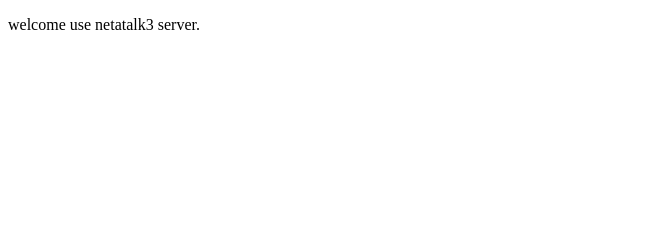
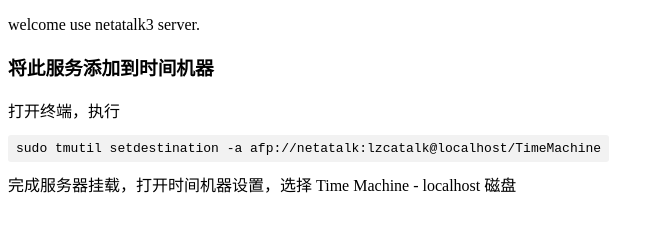
Before and after one commit to PBK-B/lzc-netatalk3, a plain HTML site: page index.html in a window 1280 px wide. Shown: the whole page, without its empty margins (0-664 px from the left). Drawn offline with Linux system fonts and the light colour scheme.

Commit message:
feat: add index.html

```diff
--- a/index.html
+++ b/index.html
@@ -9,8 +9,28 @@
     <meta charset="UTF-8">
     <meta name="viewport" content="width=device-width, initial-scale=1.0">
     <title>Welcome use netatalk3 server</title>
+    <style lang="css" type="text/css">
+        code {
+           padding: 6px 8px;
+           background-color: #F2F2F2;
+           border-radius: 3px;
+        }
+    </style>
 </head>
 <body>
     <p>welcome use netatalk3 server.</p>
+    <h3>将此服务添加到<span>时间机器</span></h3>
+    <p>打开终端，执行</p>
+    <code id="script_code">sudo tmutil setdestination -a afp://netatalk:lzcatalk@netatalk3.boxname.heiyu.space/TimeMachine</code>
+    <p>完成服务器挂载，打开时间机器设置，选择 <span id="disk_name">Time Machine - netatalk3.boxname.heiyu.space</span> 磁盘</p>
+    <script lang="javascript" type="text/javascript">
+        let user_name = 'netatalk';
+        let user_passwd = 'lzcatalk';
+        let server_host = document.domain;
+        let _m_code = document.getElementById("script_code");
+        _m_code.innerText = `sudo tmutil setdestination -a afp://${user_name}:${user_passwd}@${server_host}/TimeMachine`;
+        let _m_disk_name = document.getElementById("disk_name");
+        _m_disk_name.innerText = `Time Machine - ${server_host}`;
+    </script>
 </body>
 </html>
```
Also changed, not shown: 5 other files.
